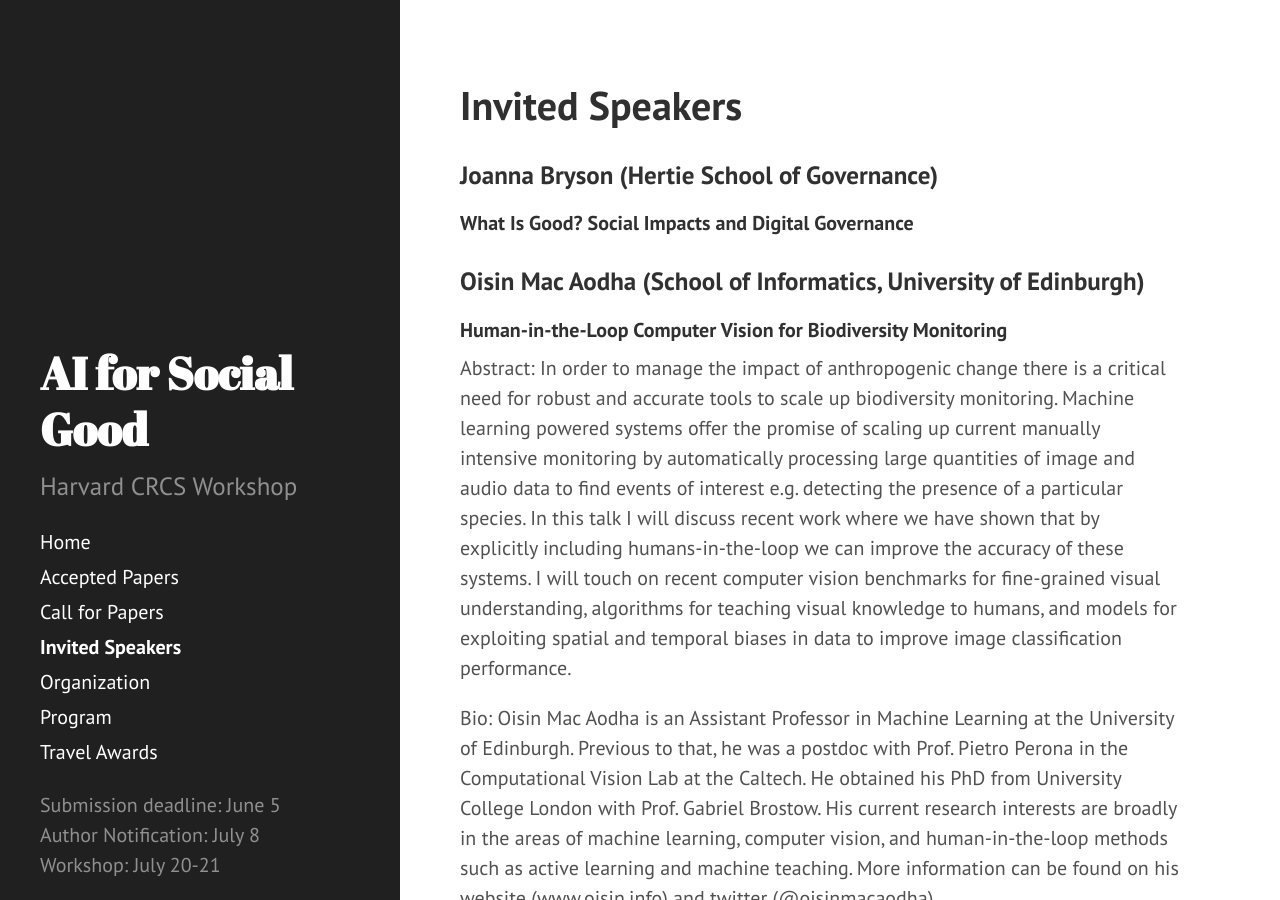
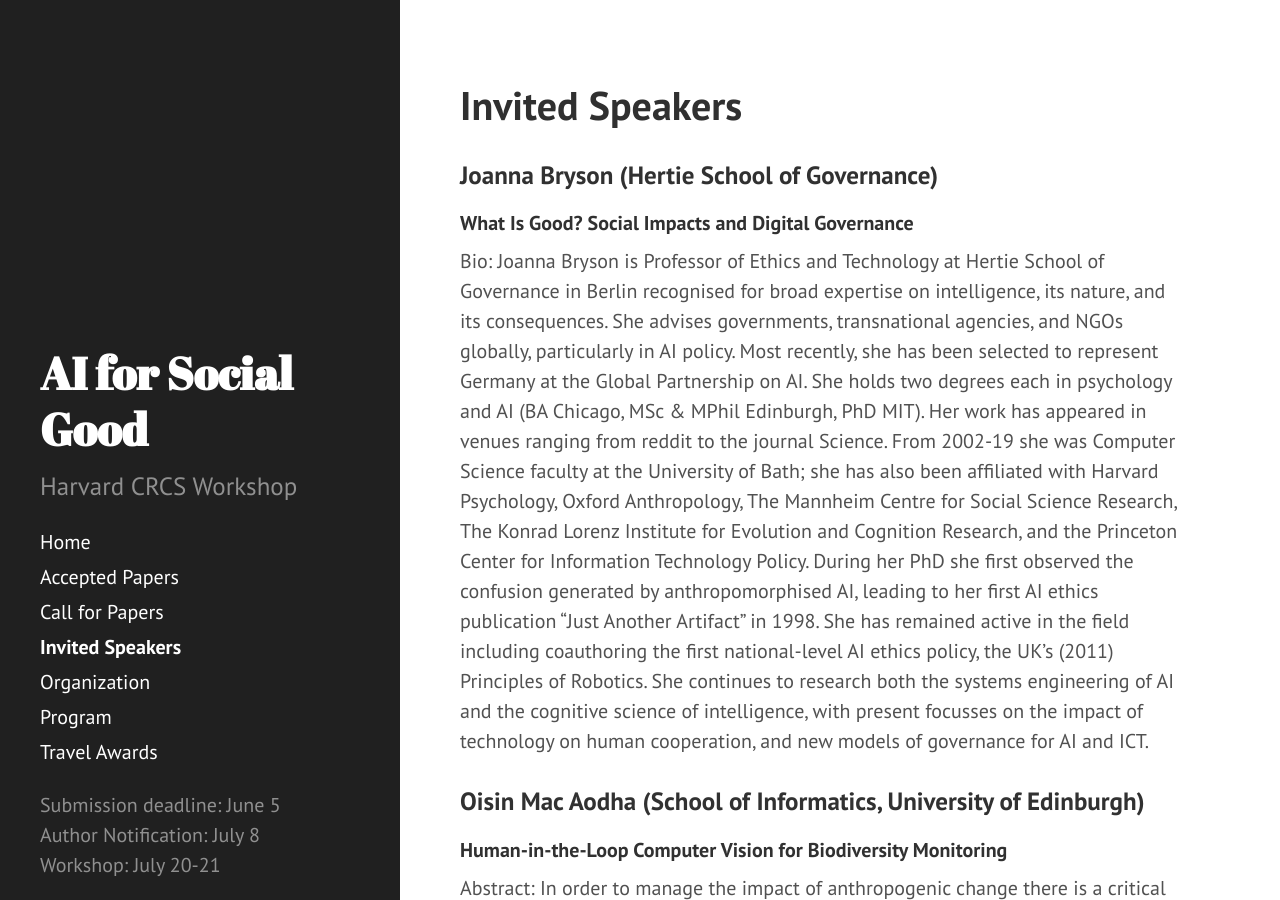
Before and after one commit to slremy/aiforpublichealth.github.io, a Jekyll site: the page built from invited.md, in a window 1280 px wide and 900 px high. Built offline with Jekyll 4.4.1, drawn with Linux system fonts in a browser that asks for light colours.

Commit message:
Update invited.md

```diff
--- a/invited.md
+++ b/invited.md
@@ -6,6 +6,8 @@ title: Invited Speakers
 ### Joanna Bryson (Hertie School of Governance)
 
 #### What Is Good? Social Impacts and Digital Governance
+
+Bio: Joanna Bryson is Professor of Ethics and Technology at Hertie School of Governance in Berlin recognised for broad expertise on intelligence, its nature, and its consequences. She advises governments, transnational agencies, and NGOs globally, particularly in AI policy. Most recently, she has been selected to represent Germany at the Global Partnership on AI. She holds two degrees each in psychology and AI (BA Chicago, MSc & MPhil Edinburgh, PhD MIT). Her work has appeared in venues ranging from reddit to the journal Science.  From 2002-19 she was Computer Science faculty at the University of Bath; she has also been affiliated with Harvard Psychology, Oxford Anthropology, The Mannheim Centre for Social Science Research, The Konrad Lorenz Institute for Evolution and Cognition Research, and the Princeton Center for Information Technology Policy. During her PhD she first observed the confusion generated by anthropomorphised AI, leading to her first AI ethics publication “Just Another Artifact” in 1998. She has remained active in the field including coauthoring the first national-level AI ethics policy, the UK's (2011) Principles of Robotics. She continues to research both the systems engineering of AI and the cognitive science of intelligence, with present focusses on the impact of technology on human cooperation, and new models of governance for AI and ICT.
 
 ### Oisin Mac Aodha (School of Informatics, University of Edinburgh)
 
```
